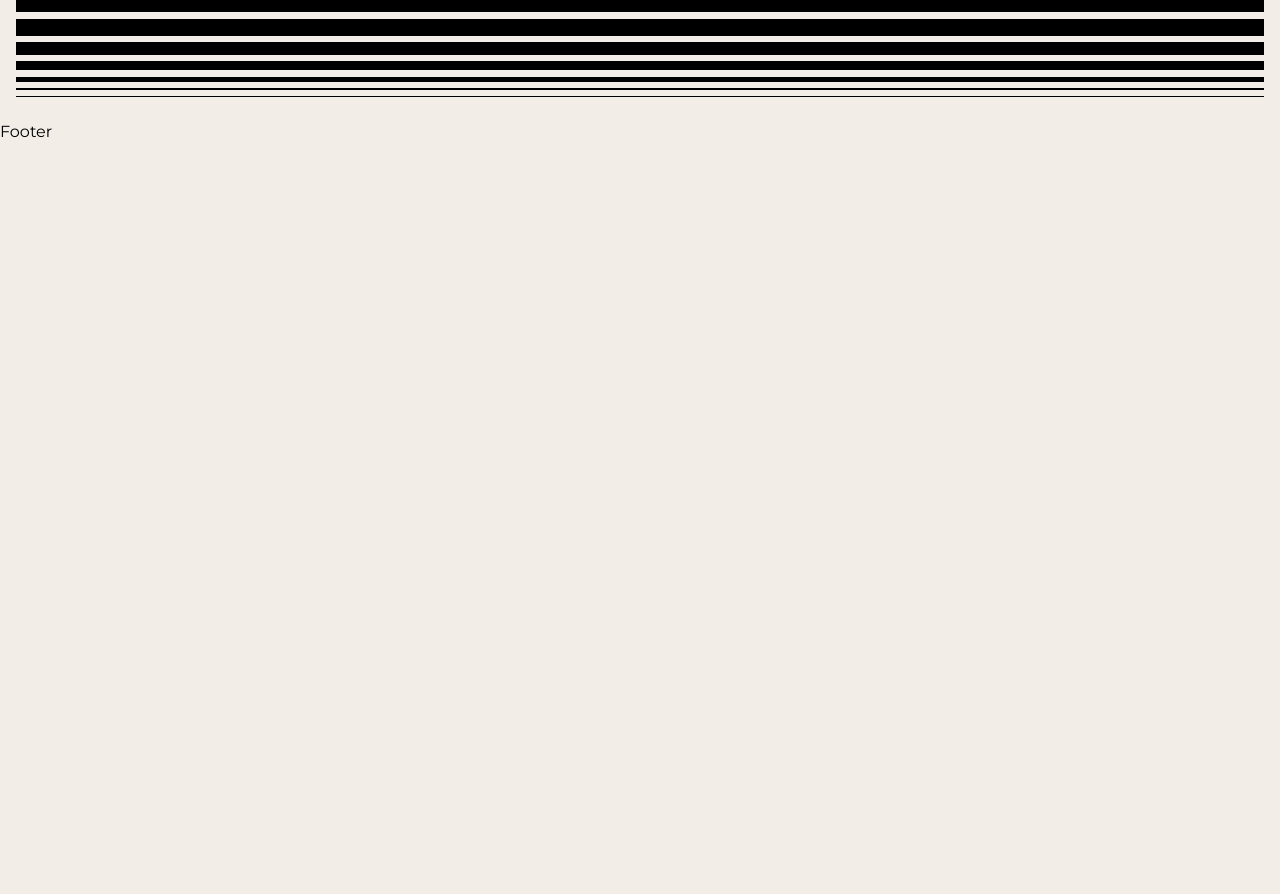
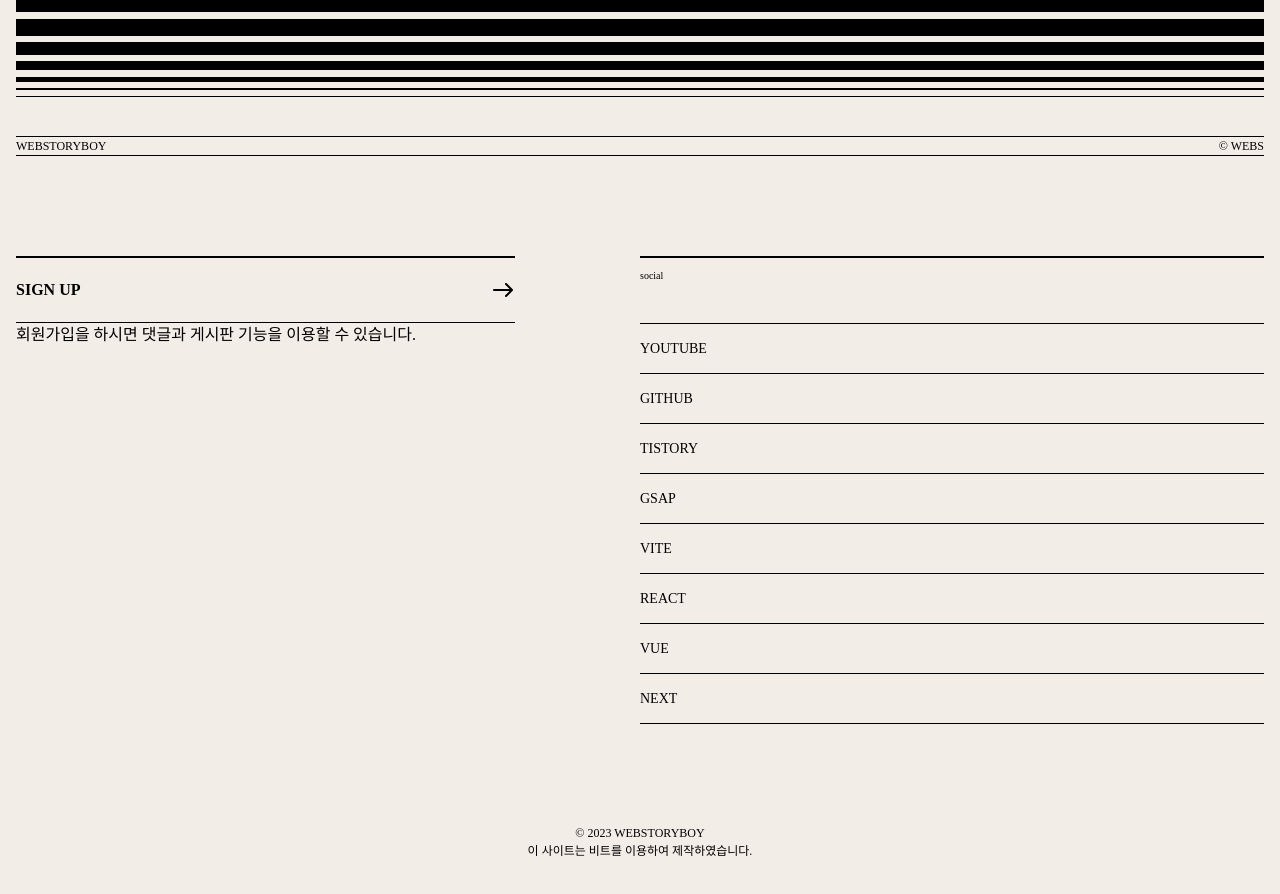
Before and after one commit to jjongwann/port2023-react, a React (Create React App) app: page / in a window 1280 px wide. Shown: the part 6240-7134 px from the top of the page. Before the commit the page ends 6384 px from the top, so only its background shows below. Built offline with nearby package versions, Linux system fonts and the light colour scheme; a small style sheet from the web is missing; a web font is replaced by a local one.

Commit message:
푸터영역 완료

```diff
--- a/src/assets/scss/section/_footer.scss
+++ b/src/assets/scss/section/_footer.scss
@@ -0,0 +1,91 @@
+#footer {
+    font-family: var(--mainKor-font);
+}
+.footer__inner {
+    padding: 16px;
+}
+.footer__text {
+    font-size: 12px;
+    text-transform: uppercase;
+    border-top: 1px solid var(--black);
+    border-bottom: 1px solid var(--black);
+    display: flex;
+    justify-content: space-between;
+}
+.footer__info {
+    display: flex;
+    justify-content: space-between;
+    margin: 100px 0;
+}
+.footer__info .left {
+    width: 40%;
+}
+.footer__info .left .title {
+    border-top: 2px solid var(--black);
+    border-bottom: 1px solid var(--black);
+    padding: 20px 0;
+    text-transform: uppercase;
+    font-weight: 700;
+    background: url(../../img/arrow.svg) no-repeat right 20px;
+    transition: all 0.3s;
+}
+.footer__info .left .title:hover {
+    background-color: var(--black400);
+    padding-left: 10px;
+    border-color: transparent;
+}
+.footer__info .left .desc {
+    font-size: 12px;
+    padding-top: 20px;
+}
+.footer__info .right {
+    width: 50%;
+}
+.footer__info .right h3 {
+    border-top: 2px solid var(--black);
+    font-size: 10px;
+    margin-bottom: 40px;
+    padding-top: 10px;
+}
+.footer__info .right ul {
+    border-top: 1px solid var(--black);
+}
+.footer__info .right li {
+    border-bottom: 1px solid var(--black);
+}
+.footer__info .right li a {
+    padding: 14px 0;
+    font-size: 14px;
+    display: inline-block;
+    text-transform: uppercase;
+}
+.footer__info .right li em {
+    font-size: 12px;
+    padding-left: 10px;
+    opacity: 0;
+    transition: all 0.3s;
+}
+.footer__info .right li:hover em {
+    opacity: 1;
+}
+.footer__right {
+    text-align: center;
+    text-transform: uppercase;
+    font-size: 12px;
+    margin-bottom: 20px;
+}
+
+@media (max-width: 800px){
+    .footer__info {
+        flex-direction: column;
+    }
+    .footer__info .left {
+        width: 100%;
+    }
+    .footer__info .left .desc {
+        margin-bottom: 40px;
+    }
+    .footer__info .right {
+        width: 100%;
+    }
+}
--- a/src/components/Footer.jsx
+++ b/src/components/Footer.jsx
@@ -1,9 +1,65 @@
 import React from 'react'
 
 const Footer = () => {
-  return (
-    <div>Footer</div>
-  )
-}
+    return (
+        <footer id="footer" role="contentinfo">
+        <div class="footer__inner">
+        <div class="footer__text">
+                <span>webstoryboy</span>
+                <span>© webs</span>
+            </div>
+            <div class="footer__info">
+                <div class="left">
+                    <div class="title">
+                        <a href="/">sign up</a>
+                    </div>
+                    <p>회원가입을 하시면 댓글과 게시판 기능을 이용할 수 있습니다.</p>
+                </div>
+                <div class="right">
+                    <h3>social</h3>
+                    <ul>
+                        <li>
+                            <a href="https://www.youtube.com/@Webstoryboy">youtube</a>
+                            <em>유튜브에 오시면 더 많은 강의를 볼 수 있습니다.</em>
+                        </li>
+                        <li>
+                            <a href="https://github.com/webstoryboy">github</a>
+                            <em>깃헙에 들어오시면 모든 소스를 볼 수 있습니다.</em>
+                        </li>
+                        <li>
+                            <a href="https://webstoryboy.co.kr">tistory</a>
+                            <em>티스토리에 들어오시면 좋은 정보 볼 수 있습니다.</em>
+                        </li>
+                        <li>
+                            <a href="https://www.youtube.com/playlist?list=PL4UVBBIc6giL8-6jvrClimg0cFL-Muqiq">gsap</a>
+                            <em>GSAP를 공부하시고 오면 도움이 됩니다.</em>
+                        </li>
+                        <li>
+                            <a href="https://github.com/webstoryboy/port2023-vite">vite</a>
+                            <em>비트 강의도 곧 오픈 예정입니다.</em>
+                        </li>
+                        <li>
+                            <a href="https://github.com/webstoryboy/port2023-react">react</a>
+                            <em>리액트 강의도 곧 오픈 예정입니다.</em>
+                        </li>
+                        <li>
+                            <a href="https://github.com/webstoryboy/port2023-vue">vue</a>
+                            <em>뷰 강의도 곧 오픈 예정입니다.</em>
+                        </li>
+                        <li>
+                            <a href="https://github.com/webstoryboy/port2023-next">next</a>
+                            <em>넥스트 강의도 곧 오픈 예정입니다.</em>
+                        </li>
+                    </ul>
+                </div>
+            </div>
+            <div class="footer__right">
+                © 2023 webstoryboy<br />
+                이 사이트는 비트를 이용하여 제작하였습니다.
+            </div>
+        </div>
+    </footer>
+    )
+    }
 
-export default Footer
+    export default Footer
```
